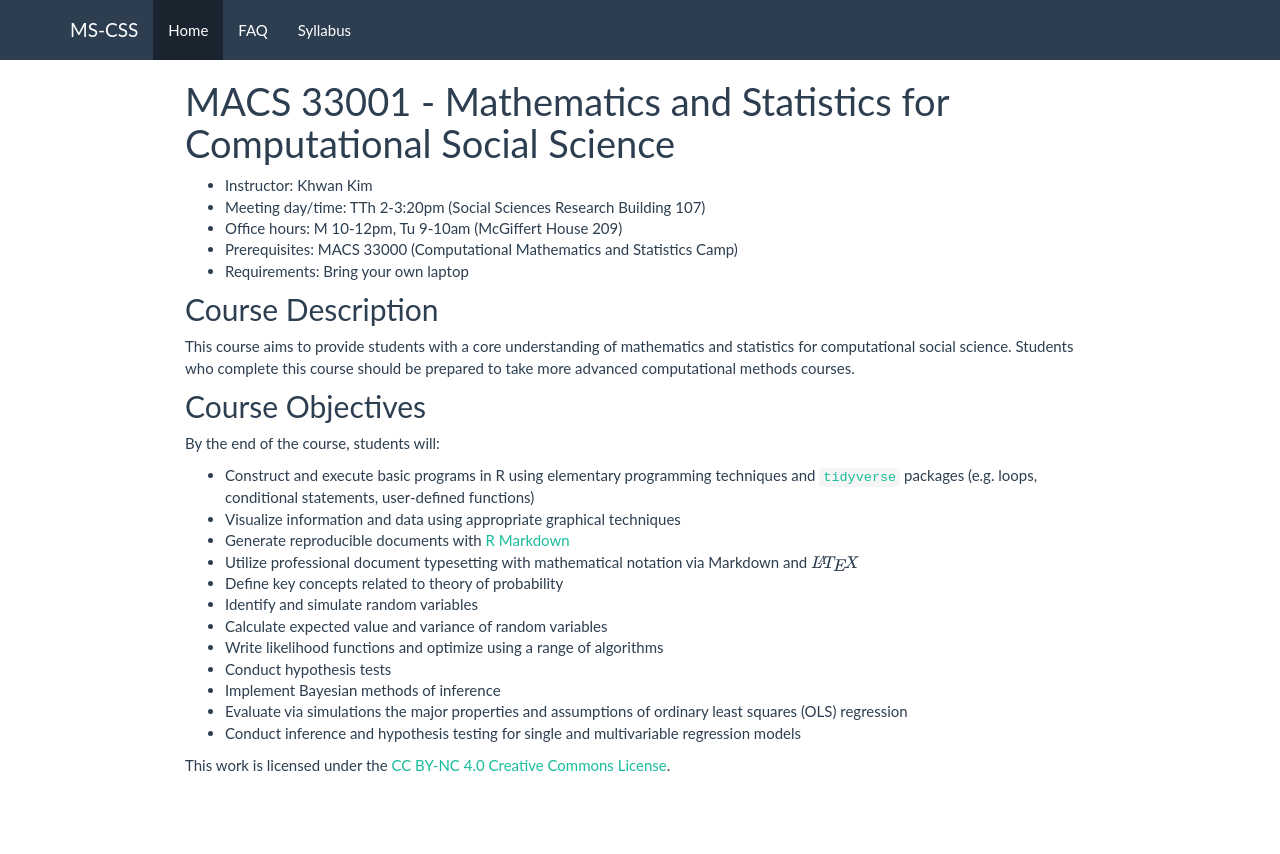
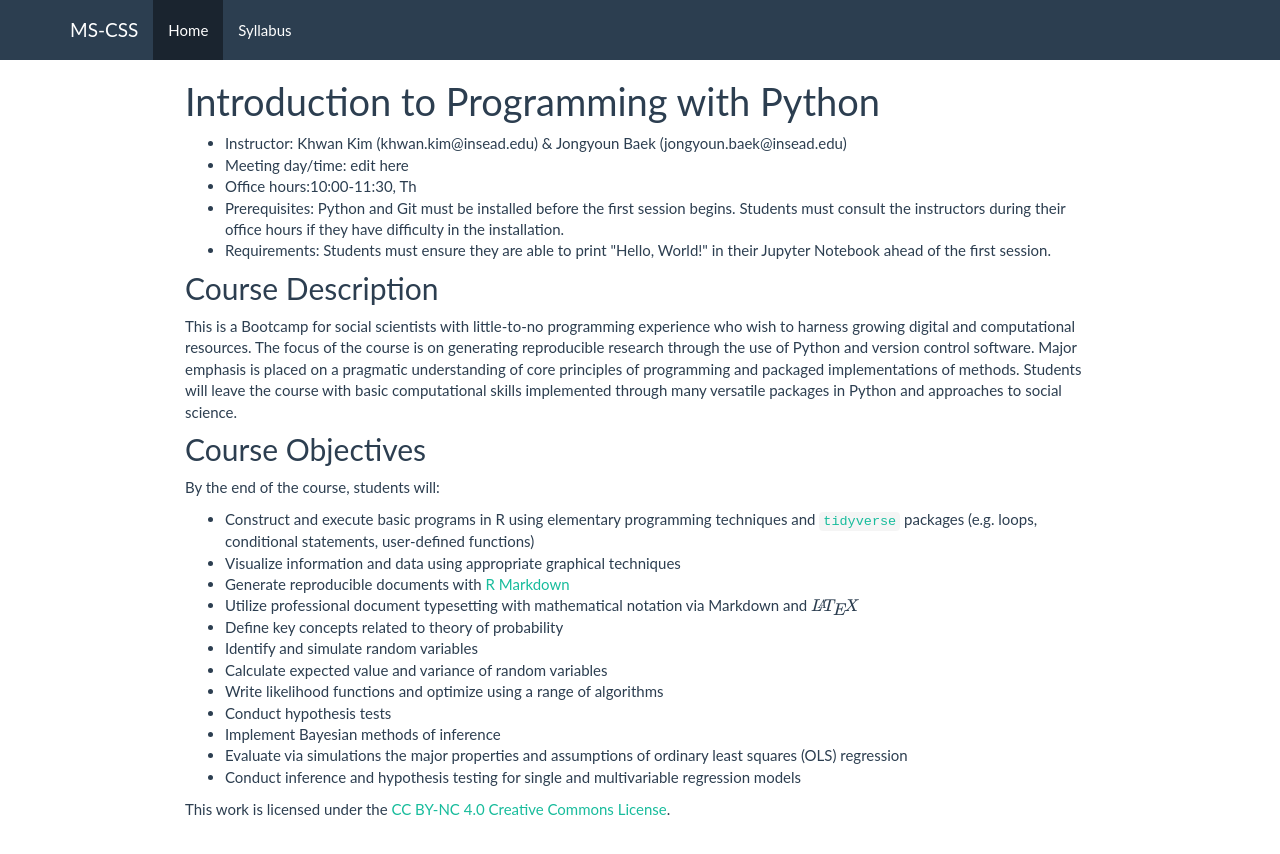
Before and after one commit to inseadpyhon/webpage, a plain HTML site: page index.html in a window 1280 px wide. Before the commit the page ends 827 px from the top, so only its background shows below. Drawn offline with nearby package versions, Linux system fonts and the light colour scheme; some packages are replaced by stand-ins of ours; a web font is replaced by a local one.

Commit message:
Update index.html

```diff
--- a/index.html
+++ b/index.html
@@ -176,9 +176,9 @@ $(document).ready(function () {
         <li>
   <a href="index.html">Home</a>
 </li>
-<li>
+<!-- <li>
   <a href="faq.html">FAQ</a>
-</li>
+</li> -->
 <li>
   <a href="syllabus.html">Syllabus</a>
 </li>
@@ -194,21 +194,21 @@ $(document).ready(function () {
 
 
 
-<h1 class="title toc-ignore">MACS 33001 - Mathematics and Statistics for Computational Social Science</h1>
+<h1 class="title toc-ignore">Introduction to Programming with Python</h1>
 
 </div>
 
 
 <ul>
-<li>Instructor: Khwan Kim </li>
-<li>Meeting day/time: TTh 2-3:20pm (Social Sciences Research Building 107)</li>
-<li>Office hours: M 10-12pm, Tu 9-10am (McGiffert House 209)</li>
-<li>Prerequisites: MACS 33000 (Computational Mathematics and Statistics Camp)</li>
-<li>Requirements: Bring your own laptop</li>
+<li>Instructor: Khwan Kim (khwan.kim@insead.edu) & Jongyoun Baek (jongyoun.baek@insead.edu)</li>
+<li>Meeting day/time: edit here </li>
+<li>Office hours:10:00-11:30, Th</li>
+<li>Prerequisites: Python and Git must be installed before the first session begins. Students must consult the instructors during their office hours if they have difficulty in the installation.</li>
+<li>Requirements: Students must ensure they are able to print "Hello, World!" in their Jupyter Notebook ahead of the first session. </li>
 </ul>
 <div id="course-description" class="section level2">
 <h2>Course Description</h2>
-<p>This course aims to provide students with a core understanding of mathematics and statistics for computational social science. Students who complete this course should be prepared to take more advanced computational methods courses.</p>
+<p>This is a Bootcamp for social scientists with little-to-no programming experience who wish to harness growing digital and computational resources. The focus of the course is on generating reproducible research through the use of Python and version control software. Major emphasis is placed on a pragmatic understanding of core principles of programming and packaged implementations of methods. Students will leave the course with basic computational skills implemented through many versatile packages in Python and approaches to social science. </p>
 </div>
 <div id="course-objectives" class="section level2">
 <h2>Course Objectives</h2>
```
